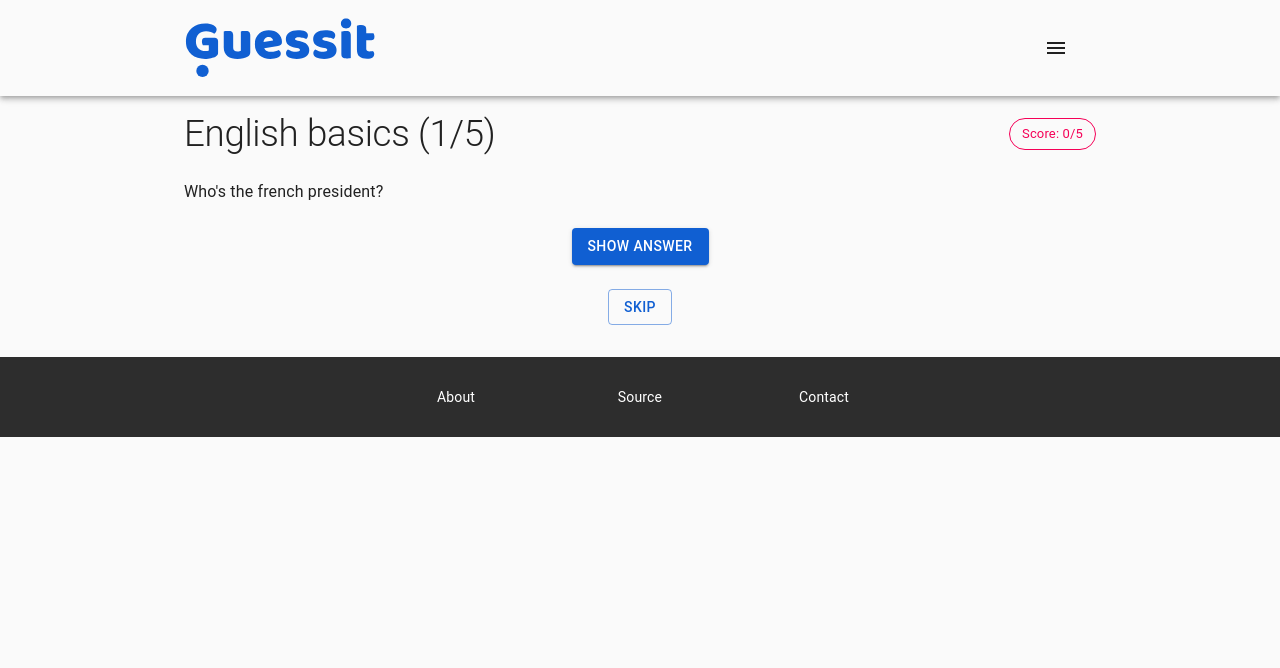
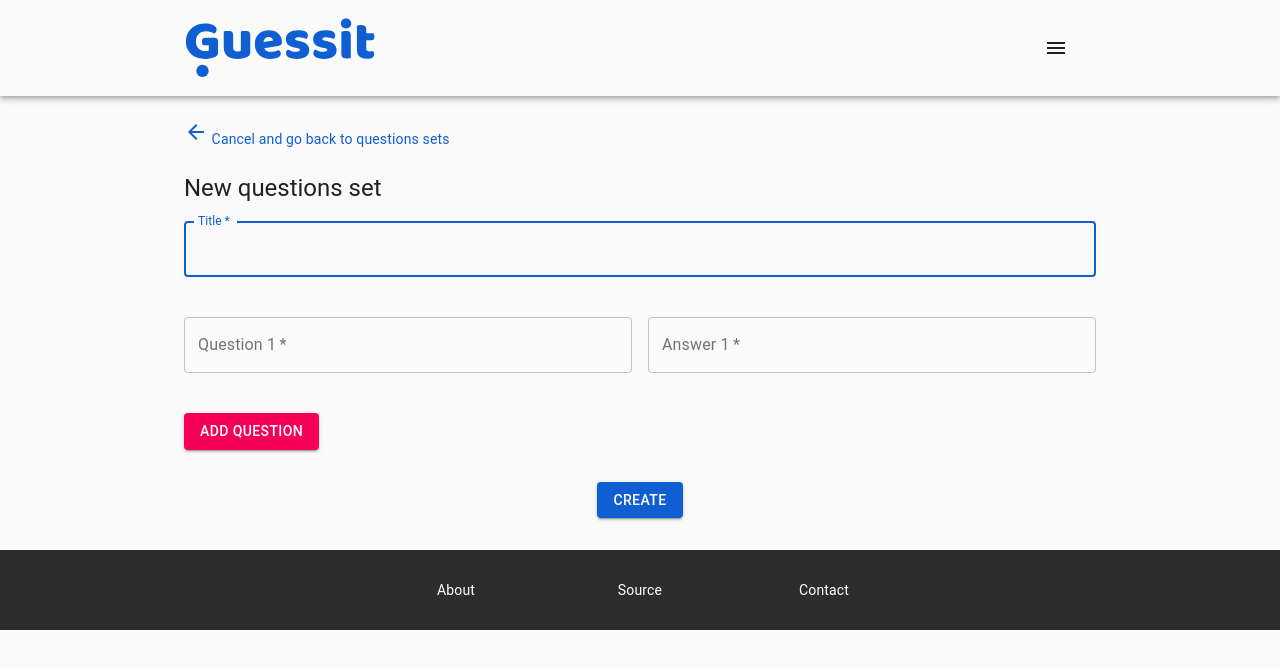
Before and after one commit to nathaner/guessit, a React (Create React App) app: page /questions/edit/1 in a window 1280 px wide. Shown: the top 668 px of the page. Built offline with nearby package versions, Linux system fonts and the light colour scheme.

Commit message:
Created Edit questions set page

```diff
--- a/src/App.js
+++ b/src/App.js
@@ -1,21 +1,22 @@
-import React, { Fragment } from "react";
-import Home from "./components/Home";
-import "./App.css";
-import { Redirect, Route, Switch } from "react-router-dom";
-import { theme } from "./theme";
-import { CssBaseline, ThemeProvider } from "@material-ui/core";
-import Questions from "./components/Questions";
-import NewQuestions from "./components/NewQuestions";
-import QuestionsSet from "./components/QuestionsSet";
-import Sentences from "./components/Sentences";
-import NewSentences from "./components/NewSentences";
-import Pairs from "./components/Pairs";
-import NewPairs from "./components/NewPairs";
-import Login from "./components/Login";
-import Register from "./components/Register";
-import About from "./components/About";
-import Contact from "./components/Contact";
-import NotFound from "./components/NotFound";
+import React, { Fragment } from 'react';
+import Home from './components/Home';
+import './App.css';
+import { Redirect, Route, Switch } from 'react-router-dom';
+import { theme } from './theme';
+import { CssBaseline, ThemeProvider } from '@material-ui/core';
+import Questions from './components/Questions';
+import NewQuestions from './components/NewQuestions';
+import QuestionsSet from './components/QuestionsSet';
+import Sentences from './components/Sentences';
+import NewSentences from './components/NewSentences';
+import Pairs from './components/Pairs';
+import NewPairs from './components/NewPairs';
+import Login from './components/Login';
+import Register from './components/Register';
+import About from './components/About';
+import Contact from './components/Contact';
+import NotFound from './components/NotFound';
+import EditQuestionsSet from './components/EditQuestionsSet';
 
 function App() {
   return (
@@ -23,8 +24,9 @@ function App() {
       <CssBaseline />
       <ThemeProvider theme={theme}>
         <Switch>
+          <Route path="/questions/edit/:id" component={EditQuestionsSet} />
+          <Route path="/questions/:id" component={QuestionsSet} />
           <Route path="/questions/new" component={NewQuestions} />
-          <Route path="/questions/:id" component={QuestionsSet} />
           <Route path="/questions" component={Questions} />
           <Route path="/sentences/new" component={NewSentences} />
           <Route path="/sentences" component={Sentences} />
--- /dev/null
+++ b/src/components/EditQuestionsSet.js
@@ -0,0 +1,83 @@
+import React from 'react';
+import Layout from './Layout';
+
+import Button from '@material-ui/core/Button';
+import TextField from '@material-ui/core/TextField';
+import Box from '@material-ui/core/Box';
+import Grid from '@material-ui/core/Grid';
+import Link from '@material-ui/core/Link';
+import PageHeading from './common/PageHeading';
+import ArrowBackIcon from '@material-ui/icons/ArrowBack';
+import { Link as RouterLink } from 'react-router-dom';
+
+export default function EditQuestionsSet() {
+  const [numberOfQuestions, setNumberOfQuestions] = React.useState(1);
+
+  return (
+    <Layout>
+      <Box my={3}>
+        <Link component={RouterLink} to="/questions">
+          <ArrowBackIcon /> Cancel and go back to questions sets
+        </Link>
+      </Box>
+      <PageHeading>New questions set</PageHeading>
+      <form noValidate>
+        <Grid container spacing={2}>
+          <Grid item xs={12}>
+            <TextField
+              variant="outlined"
+              margin="normal"
+              required
+              fullWidth
+              id="title"
+              label="Title"
+              name="title"
+              autoFocus
+            />
+          </Grid>
+
+          {[...Array(numberOfQuestions).keys()].map((questionIndex) => (
+            <React.Fragment key={questionIndex}>
+              <Grid item xs={12} md={6}>
+                <TextField
+                  variant="outlined"
+                  margin="normal"
+                  required={questionIndex === 0}
+                  fullWidth
+                  name={`question${questionIndex + 1}`}
+                  label={`Question ${questionIndex + 1}`}
+                  id={`question${questionIndex + 1}`}
+                />
+              </Grid>
+              <Grid item xs={12} md={6}>
+                <TextField
+                  variant="outlined"
+                  margin="normal"
+                  required={questionIndex === 0}
+                  fullWidth
+                  name={`answer${questionIndex + 1}`}
+                  label={`Answer ${questionIndex + 1}`}
+                  id={`answer${questionIndex + 1}`}
+                />
+              </Grid>
+            </React.Fragment>
+          ))}
+        </Grid>
+        <Box my={4}>
+          <Button
+            variant="contained"
+            color="secondary"
+            onClick={() => setNumberOfQuestions(numberOfQuestions + 1)}
+          >
+            Add question
+          </Button>
+        </Box>
+        <Box textAlign="center" my={2}>
+          <Button type="submit" variant="contained" color="primary">
+            Create
+          </Button>
+        </Box>
+      </form>
+    </Layout>
+  );
+}
--- a/src/components/common/Set.js
+++ b/src/components/common/Set.js
@@ -3,6 +3,7 @@ import CardContent from '@material-ui/core/CardContent';
 import Card from '@material-ui/core/Card';
 import CardActions from '@material-ui/core/CardActions';
 import Typography from '@material-ui/core/Typography';
+import Link from '@material-ui/core/Link';
 import Button from '@material-ui/core/Button';
 import { Link as RouterLink } from 'react-router-dom';
 import { IconButton, makeStyles } from '@material-ui/core';
@@ -14,7 +15,7 @@ const useStyles = makeStyles((theme) => ({
   },
 }));
 
-export default function Set({ title, author, link }) {
+export default function Set({ _id, title, author, link }) {
   const classes = useStyles();
   return (
     <Card>
@@ -32,7 +33,9 @@ export default function Set({ title, author, link }) {
           Play
         </Button>
         <IconButton className={classes.edit} aria-label="Edit">
-          <EditIcon />
+          <Link to={`/questions/edit/${_id}`} component={RouterLink}>
+            <EditIcon />
+          </Link>
         </IconButton>
       </CardActions>
     </Card>
--- a/src/components/common/Sets.js
+++ b/src/components/common/Sets.js
@@ -1,12 +1,13 @@
-import React from "react";
-import Set from "./Set";
-import Grid from "@material-ui/core/Grid";
+import React from 'react';
+import Set from './Set';
+import Grid from '@material-ui/core/Grid';
 export default function Sets({ data }) {
   return (
     <Grid container spacing={2}>
       {data.map((element) => (
         <Grid xs={12} item sm={4} key={element._id}>
           <Set
+            _id={element._id}
             title={element.title}
             author={element.author}
             link={element.href}
```
